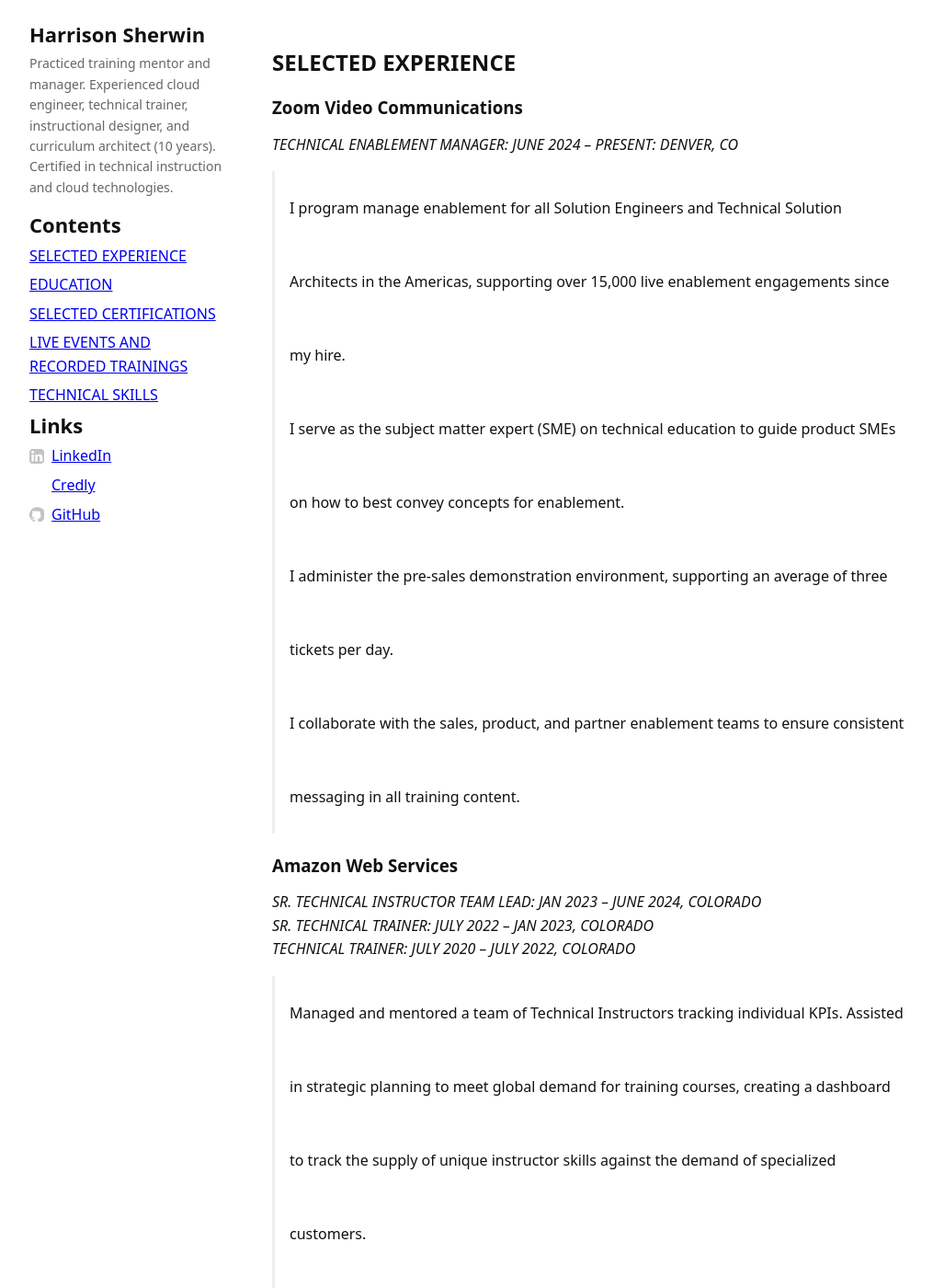
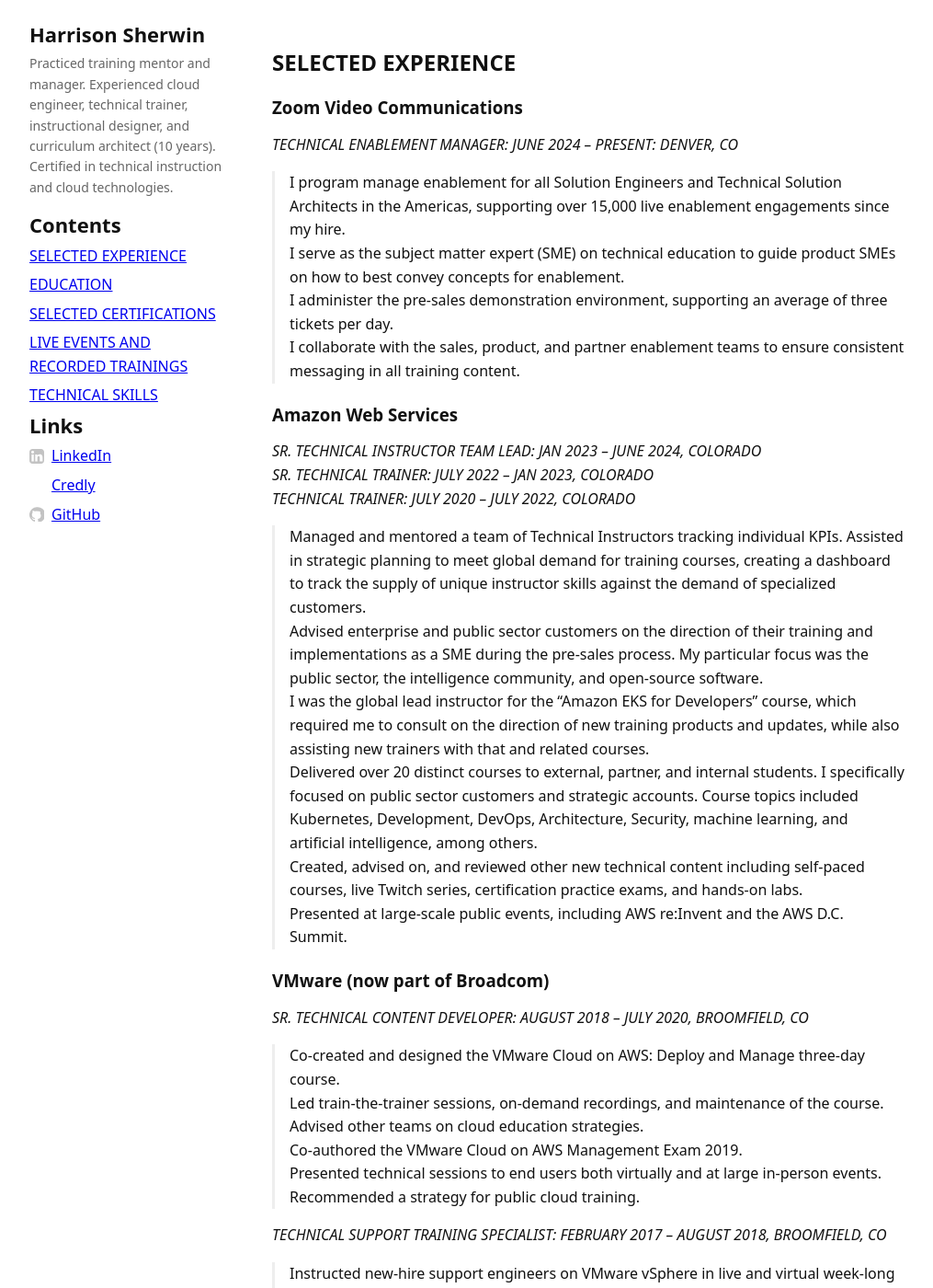
Before and after one commit to hasherwi/hasherwi.github.io, a Jekyll site: the page built from index.md, in a window 1280 px wide and 1400 px high. Shown: the whole window at 92% size, without its empty margins (132-1147 px from the left). Built offline with Jekyll 4.4.1, drawn with Linux system fonts in a browser that asks for light colours.

Commit message:
Update style.css
Adjust block quote spacing.

```diff
--- a/assets/css/style.css
+++ b/assets/css/style.css
@@ -97,10 +97,11 @@
     padding-left: 1em;
     border-left: 3px solid #eee;
 }
-.content blockquote,
-.content blockquote p,
-.content blockquote li {
-    line-height: 5em;
+
+/* Add space between sentences/paragraphs */
+.content blockquote p + p,
+.content blockquote li + li {
+    margin-top: 1em; /* extra space between sentence blocks */
 }
 
 /* Lists */
```
